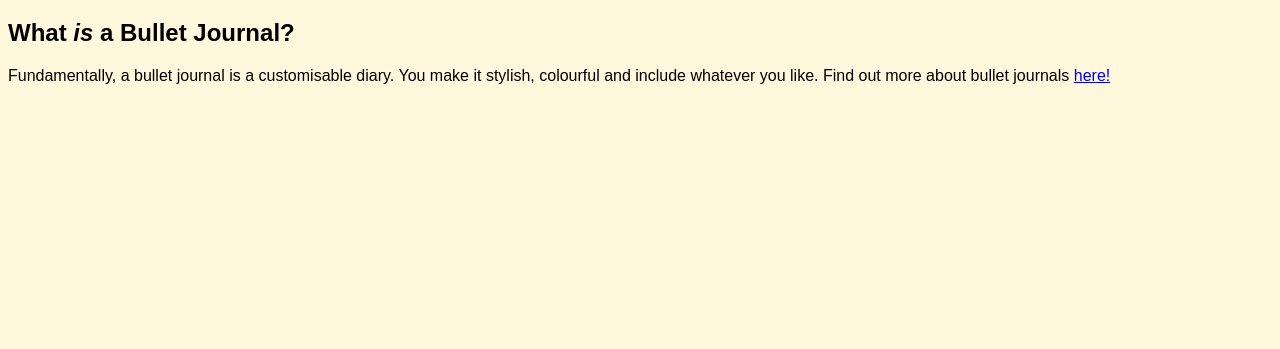
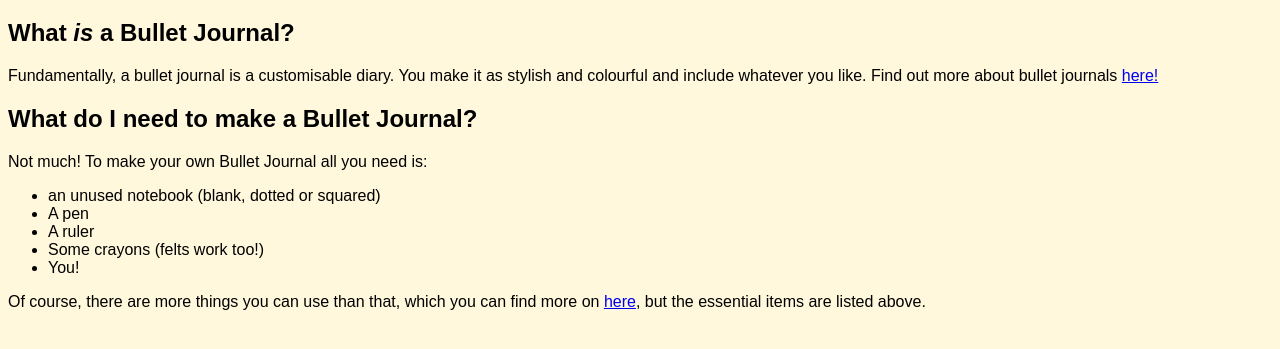
Before and after one commit to izzywhizz28/group-project, a plain HTML site: page index.html in a window 1280 px wide. Shown: the part 61-410 px from the top of the page. Drawn offline with Linux system fonts and the light colour scheme.

Commit message:
how to create a bullet journal and what you need
how to create a bullet journal and what you need to make your own bullet journal added to the index page with links added to about page and equipment page

```diff
--- a/index.html
+++ b/index.html
@@ -9,6 +9,19 @@
     <h1> How to create your very own Bullet Journal</h1>
     <p>
     <h2>What <em>is</em> a Bullet Journal?</h2>
-    Fundamentally, a bullet journal is a customisable diary. You make it
-    stylish, colourful and include whatever you like. Find out more about
+    Fundamentally, a bullet journal is a customisable diary. You make it as
+    stylish and colourful and include whatever you like. Find out more about
     bullet journals <a href="about/about.html">here!</a>
+    <br>
+    <h2>What do I need to make a Bullet Journal?</h2>
+    Not much! To make your own Bullet Journal all you need is:
+    <ul>
+      <li>an unused notebook (blank, dotted or squared)</li>
+      <li>A pen</li>
+      <li>A ruler</li>
+      <li>Some crayons (felts work too!)</li>
+      <li>You!</li>
+    </ul>
+    Of course, there are more things you can use than that, which you can find
+    more on <a href="stationery"> here</a>, but the essential items are listed
+    above.
```
